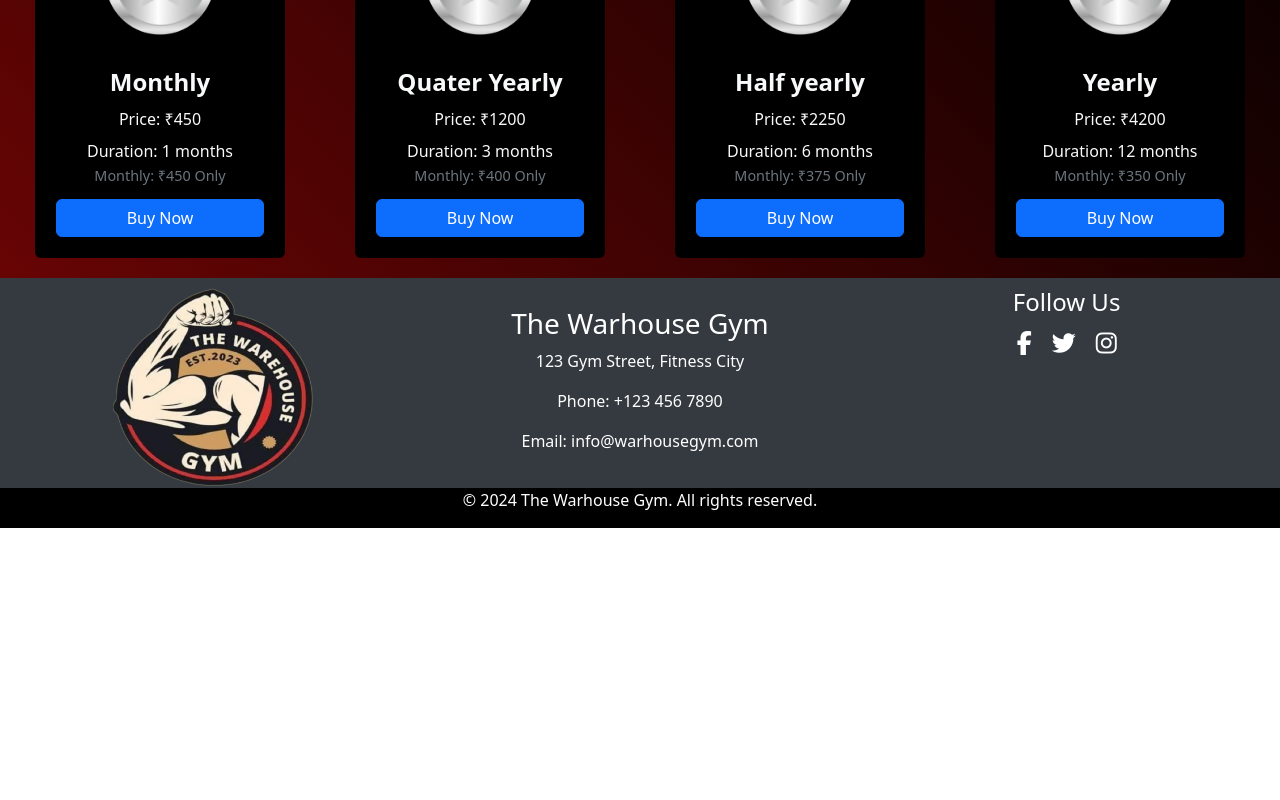
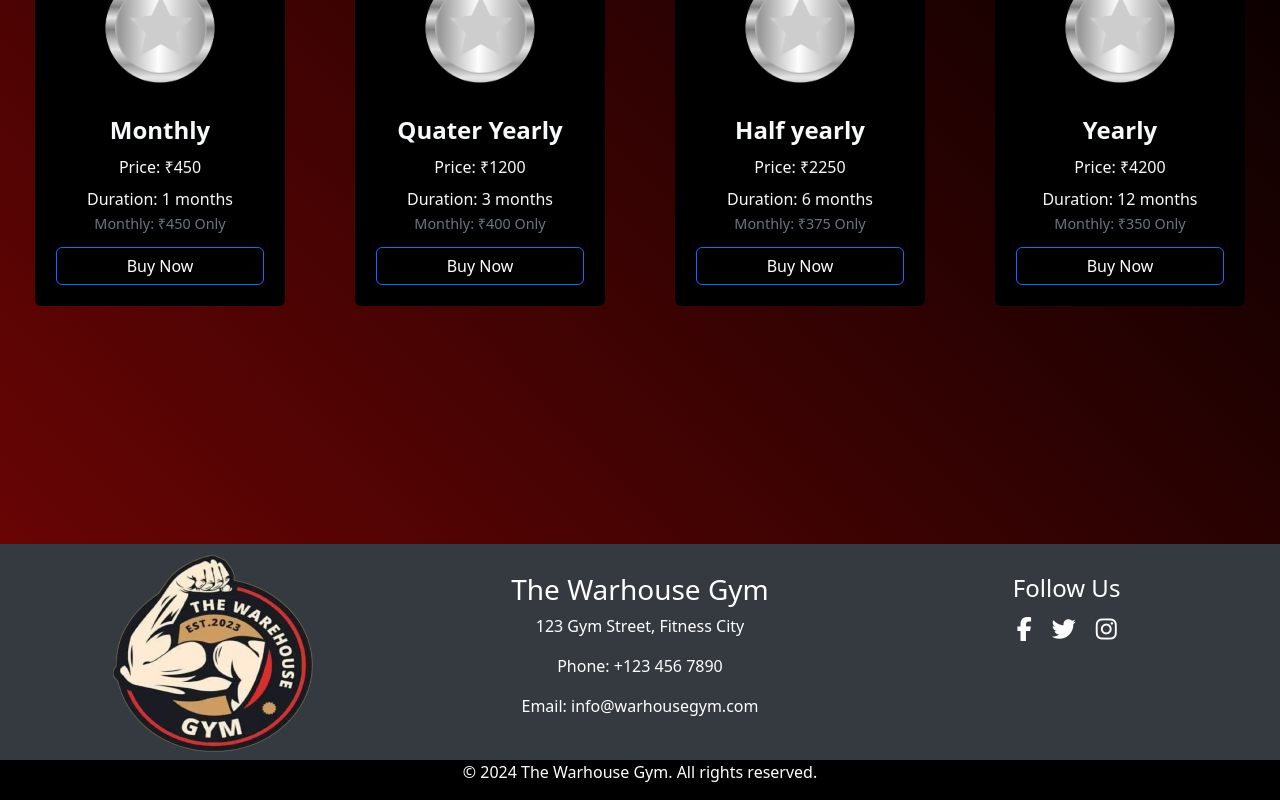
Before and after one commit to iamarijit360x/The-WareHouseGym, a React (Vite) app in the folder frontend/: page / in a window 1280 px wide. Shown: the part 1106-1906 px from the top of the page. Before the commit the page ends 1634 px from the top, so only its background shows below. Built offline with nearby package versions, Linux system fonts and the light colour scheme.

Commit message:
Navbar,SignIn,Footer fixed

```diff
--- a/frontend/src/App.jsx
+++ b/frontend/src/App.jsx
@@ -11,6 +11,7 @@ import { useSelector } from "react-redux";
 import Checkout from "./pages/Checkout";
 import Footer from "./components/Footer/Footer";
 import Pricing2 from "./pages/Pricing2";
+import Pricing from "./components/Pricing/Pricing";
 function App() {
 
 
@@ -27,7 +28,8 @@ const authState=useSelector(state=>state.auth.authState)
           <Route path='/signin' element={authState ? <Navigate to="/dashboard" /> : <SignInPage />} />
           <Route path='/signup' element={authState ? <Navigate to="/dashboard" /> : <SignUp />} />
           <Route path='/dashboard' element={authState?<DashBoard/>:<UnAuth/>}/>
-          <Route path='/pricing' element={authState?<Pricing2/>:<UnAuth/>}/>
+          <Route path='/pricing1' element={<Pricing/>}/>
+          <Route path='/pricing2' element={authState?<Pricing2/>:<UnAuth/>}/>
           <Route path='/checkout' element={authState?<Checkout/>:<UnAuth/>}/>
 
       </Routes>
--- a/frontend/src/components/Footer/Footer.css
+++ b/frontend/src/components/Footer/Footer.css
@@ -42,7 +42,13 @@
 
 .footer-bottom p {
     margin-bottom: 0;
+
 }
 .copyright{
     background-color: rgb(0, 0, 0);
+    margin-top: .4rem;
 }
+.social{
+    padding-top: 1.3rem;
+    padding-bottom: 1rem;
+}
--- a/frontend/src/components/Footer/Footer.jsx
+++ b/frontend/src/components/Footer/Footer.jsx
@@ -21,7 +21,7 @@ export default function Footer() {
                         <p className='text-center'>Email: info@warhousegym.com</p>
                     </Col>
 
-                    <Col xs={12} md={4} lg={4} className="text-center">
+                    <Col xs={12} md={4} lg={4} className="social text-center">
                         <h4>Follow Us</h4>
                         <div className="social-icons">
                             <a href="#"><i  className="fab fa-facebook-f"></i></a>
--- a/frontend/src/components/Navbar.jsx
+++ b/frontend/src/components/Navbar.jsx
@@ -5,6 +5,7 @@ import { useDispatch, useSelector } from 'react-redux';
 import { useNavigate } from 'react-router-dom';
 import { setAuthState, setUserData } from '../utils/store/AuthSlice';
 import axios from 'axios';
+import './Navbar.css'
 
 export default function MyNavbar() {
   const authState = useSelector(state => state.auth.authState);
@@ -45,8 +46,8 @@ export default function MyNavbar() {
 
         <Navbar.Collapse id="basic-navbar-nav">
           <Nav className="flex-grow-1 justify-content-around">
-            <Nav.Link href="#" className='text-white'>Price</Nav.Link>
-            <Nav.Link href="#" className='text-white'>Contact Us</Nav.Link>
+            <Nav.Link href="/pricing1" className='' ><span className='test'>Price</span></Nav.Link>
+            <Nav.Link href="#" className='text-white '><span className='test'>Contact Us</span> </Nav.Link>
 
             {authState ? <Nav.Link href="/dashboard" className='text-white'><span style={{ fontWeight: 'bold' }}>{name}</span><i class="fa-regular fa-user"></i></Nav.Link> : null}
             {authState ? <Nav.Link onClick={() => handleLogout()} className='text-white'>Sign Out</Nav.Link> : <Nav.Link href="/signin" className='text-warning'><span style={{ fontWeight: 'bold' }}>Sign In</span></Nav.Link>}
--- a/frontend/src/components/Pricing/Pricing.css
+++ b/frontend/src/components/Pricing/Pricing.css
@@ -7,6 +7,7 @@
   }
   .pricing-container{
     background:linear-gradient(45deg,rgb(104, 4, 4),black);
+    min-height:100vh;
   }
   .custom-card .card-img-top {
     height: 200px;
@@ -39,3 +40,8 @@
     width: 100%;
     margin-top: 15px;
   }
+
+  .btn-primary{
+    background-color: black;
+    color: aqua;
+  }
--- a/frontend/src/components/Pricing/Pricing.jsx
+++ b/frontend/src/components/Pricing/Pricing.jsx
@@ -16,7 +16,7 @@ export default function Pricing() {
   ];
 
   return (
-    <Container fluid className="pricing-container text-light">
+    <Container id="pricing" fluid className="pricing-container text-light pt-5">
       <Row>
         <Col className="d-flex align-items-center justify-content-center align-items-lg-center">
           <h2>Packages</h2>
@@ -41,7 +41,7 @@ export default function Pricing() {
                 <Card.Text>Price: ₹{item.price}</Card.Text>
                 <Card.Text>Duration: {item.duration} months</Card.Text>
                 <Card.Subtitle>Monthly: ₹{item.price / item.duration} Only</Card.Subtitle>
-                <Button onClick={()=>{navigate('/pricing', { state: {item} });}} variant="primary">Buy Now</Button>
+                <Button style={{backgroundColor:"black"}} onClick={()=>{navigate('/pricing2', { state: {item} });}} >Buy Now</Button>
 
               </Card.Body>
             </Card>
--- a/frontend/src/pages/Dashbaord.jsx
+++ b/frontend/src/pages/Dashbaord.jsx
@@ -127,7 +127,7 @@ function Dashboard() {
 
    try{
   return (
-    <Container  fluid className=" bg-dark text-light align-content-center" style={{ minHeight: '100vh' }}>
+    <Container  fluid className="text-light align-content-center" style={{ minHeight: '100vh',backgroundColor:"#3f0715" }}>
 
      {loading?
         <Row>
@@ -144,7 +144,7 @@ function Dashboard() {
         </Row>
       :
       <Row >
-        <p className='text-center display-4'>Welcome Back {userData.firstname}</p>
+        <p className='text-center display-4 '>Welcome Back <span className="fw-bolder">{userData.firstname}</span></p>
         <Col className='membership-card'>
 
         <div  className=' membership-container rounded border d-flex p-4 flex-column justify-content-center  mx-auto'>
@@ -176,12 +176,12 @@ function Dashboard() {
                     <><p className='text-success text-center'>Active</p>{/*<ProgressBar style={{ width: "15rem" }} max={100} now={percentage} />*/}
                       <p className='fs-4 text-center' >Days Remaining {info.daysLeft}</p></>
                     : <><p className='text-warning text-center'>Upcoming</p>
-                        <p className='fs-4 text-center'>.</p>
+                        <p className='fs-4 text-center'>...</p>
                       </>
                     }
 
                   {userData.membership.length > 1 &&
-                    <div className='d-flex justify-content-center'>
+                    <div className='d-flex justify-content-center gap-5'>
                       <Button disabled={buttonPrevStatus} onClick={() => handleMemberhipPrevNav()}>{'<'}</Button>
                       <Button disabled={buttonStatus} onClick={() => handleMemberhipNav()}>{'>'}</Button>
                     </div>
--- a/frontend/src/pages/Signin.jsx
+++ b/frontend/src/pages/Signin.jsx
@@ -36,7 +36,7 @@ function SignInPage() {
     <Container fluid className="bg-dark text-light" style={{ minHeight: '100vh' }}>
       <Row className='justify-content-center align-items-center' style={{ minHeight: '100vh' }}>
         <Col xs={12} md={12} lg={6} className='d-flex justify-content-center'>
-          <Card className='bg-dark text-light' style={{ borderRadius: '1rem', maxWidth: '350px' }}>
+          <Card className='bg-black text-light' style={{ borderRadius: '1rem', maxWidth: '350px' }}>
             <Card.Body className='p-4'>
               <h2 className="fw-bold mb-3 text-center">Sign in</h2>
               <p className="text-muted mb-4 text-center">Please enter your login and password!</p>
--- a/frontend/src/pages/Signup.jsx
+++ b/frontend/src/pages/Signup.jsx
@@ -47,7 +47,7 @@ export default function SignUp() {
                 <Col xs={10} sm={8} md={6} lg={4}>
                     <div className="registration-form">
                         <h2 className="text-center mb-4">Register</h2>
-                        <Form onSubmit={handleSubmit}>
+                        <Form onSubmit={handleSubmit} className='bg-black p-4 rounded'>
                             <Form.Group className="mb-3" controlId="firstname">
                                 <Form.Label>First Name</Form.Label>
                                 <Form.Control
```
Also changed, not shown: frontend/src/components/Navbar.css (added), frontend/src/pages/styles.css (line endings or trailing spaces).
